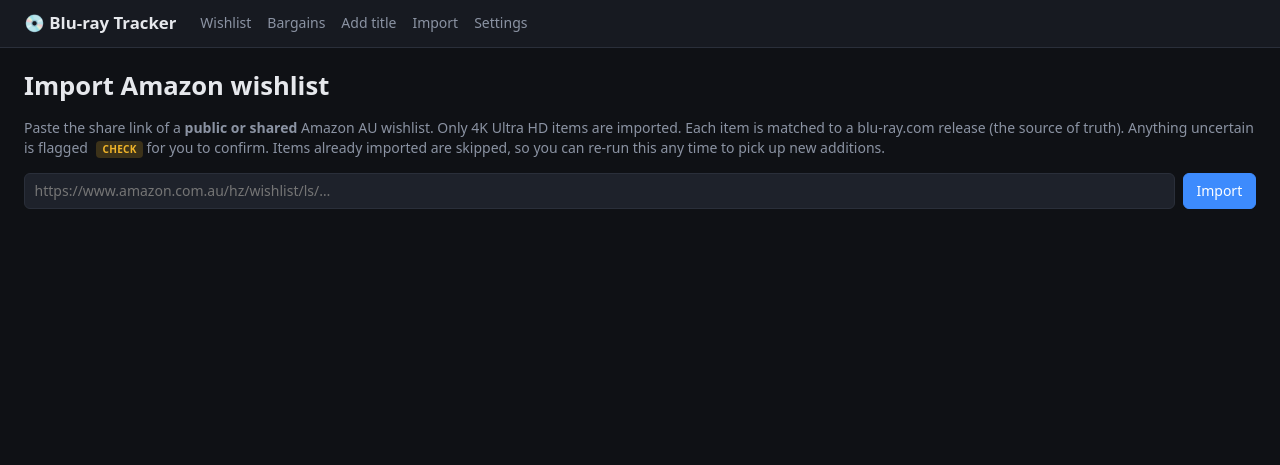
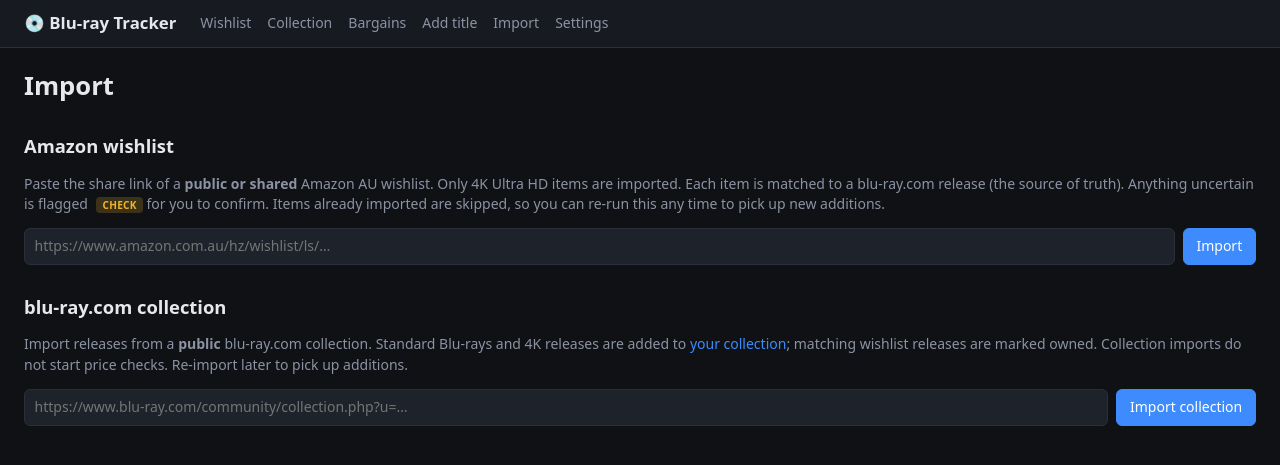
Before and after one commit to MD-gh-5243542/bluray-price-tracker, a FastAPI app: page /import in a window 1280 px wide. Shown: the top 465 px of the page. Run offline with FastAPI, Linux system fonts and the light colour scheme.

Commit message:
Add owned collection and Blu-ray.com import
Add a collection page for owned Blu-ray and 4K releases and an asynchronous public Blu-ray.com collection importer. Existing wishlist releases are marked owned by release ID; collection imports do not queue price checks.

Co-authored-by: Copilot <223556219+Copilot@users.noreply.github.com>

```diff
--- /dev/null
+++ b/app/collection_importer.py
@@ -0,0 +1,126 @@
+"""Import owned releases from a public blu-ray.com collection."""
+import logging
+from urllib.parse import parse_qs, urljoin, urlsplit
+
+from bs4 import BeautifulSoup
+
+from . import bluray, fetch, tracker
+from .db import Title, get_session, select
+
+log = logging.getLogger(__name__)
+_COLLECTION_PATH = "/community/collection.php"
+_ALLOWED_HOSTS = {"blu-ray.com", "www.blu-ray.com"}
+_PAGE_PARAMS = {"page", "start", "offset", "from"}
+
+
+def validate_collection_url(url: str) -> tuple[str, str]:
+    parsed = urlsplit(url)
+    params = parse_qs(parsed.query)
+    user_id = (params.get("u") or [""])[0]
+    if parsed.scheme not in ("http", "https") or parsed.hostname not in _ALLOWED_HOSTS \
+            or parsed.path.rstrip("/") != _COLLECTION_PATH or not user_id:
+        raise ValueError("Use a public blu-ray.com collection link with a user ID.")
+    return user_id, url
+
+
+def _page_links(soup: BeautifulSoup, current_url: str, user_id: str) -> list[str]:
+    current = urlsplit(current_url)
+    current_params = parse_qs(current.query)
+    links = []
+    for anchor in soup.select("a[href]"):
+        parsed = urlsplit(urljoin(bluray.BASE, anchor["href"]))
+        params = parse_qs(parsed.query)
+        if (parsed.hostname not in _ALLOWED_HOSTS or parsed.path != _COLLECTION_PATH
+                or (params.get("u") or [""])[0] != user_id):
+            continue
+        if current_params.get("action") and params.get("action") != current_params["action"]:
+            continue
+        if any(params.get(key) != current_params.get(key) for key in _PAGE_PARAMS):
+            links.append(parsed.geturl())
+    return links
+
+
+def fetch_collection(url: str, progress=None) -> list[bluray.SearchResult]:
+    """Read every discoverable page of a public collection, deduplicating releases."""
+    user_id, start_url = validate_collection_url(url)
+    pending = [start_url]
+    visited: set[str] = set()
+    releases: dict[str, bluray.SearchResult] = {}
+
+    while pending:
+        page_url = pending.pop(0)
+        if page_url in visited:
+            continue
+        if len(visited) >= 100:
+            raise ValueError("Collection pagination exceeded 100 pages; import stopped.")
+        visited.add(page_url)
+        if progress:
+            progress(f"Reading blu-ray.com collection page {len(visited)}")
+        try:
+            page_html = fetch.get(page_url)
+        except fetch.Blocked:
+            page_html = fetch.browser_get(page_url)
+        soup = BeautifulSoup(page_html, "lxml")
+        product_links = soup.select("a.hoverlink[data-productid]")
+        anchors = product_links or soup.select("a[href*='/movies/']")
+        for anchor in anchors:
+            href = urljoin(bluray.BASE, anchor.get("href", ""))
+            release_id = anchor.get("data-productid") or bluray._id_from_url(href)
+            if not release_id or not href.startswith(bluray.BASE + "/movies/"):
+                continue
+            title = (anchor.get("title") or anchor.get_text(" ", strip=True)).strip()
+            if not title:
+                continue
+            image = anchor.find("img")
+            releases.setdefault(release_id, bluray.SearchResult(
+                str(release_id), href, title, image.get("src", "") if image else "",
+                bluray.is_4k(title),
+            ))
+        for next_url in _page_links(soup, page_url, user_id):
+            if next_url not in visited and next_url not in pending:
+                pending.append(next_url)
+
+    if not releases:
+        raise ValueError("No collection titles were found. Make sure the blu-ray.com collection is public.")
+    return list(releases.values())
+
+
+def import_collection(url: str, progress=None) -> dict:
+    results = fetch_collection(url, progress)
+    added = marked_owned = skipped = failed = 0
+    for index, result in enumerate(results, 1):
+        tracker._raise_if_cancelled()
+        if progress:
+            progress(f"[{index}/{len(results)}] {result.title}")
+        try:
+            release = bluray.details(result.url)
+        except Exception:
+            failed += 1
+            log.exception("blu-ray.com collection release details failed for %s", result.url)
+            continue
+        if not release.bluray_id:
+            failed += 1
+            continue
+        with get_session() as session:
+            existing = session.exec(
+                select(Title).where(Title.bluray_id == release.bluray_id)).first()
+            if existing:
+                if existing.purchased:
+                    skipped += 1
+                else:
+                    existing.purchased = True
+                    session.add(existing)
+                    marked_owned += 1
+            else:
+                title = Title(source="bluray_collection", source_title=result.title, purchased=True)
+                bluray.apply_release(title, release)
+                session.add(title)
+                added += 1
+            session.commit()
+    return {
+        "found": len(results),
+        "added": added,
+        "marked_owned": marked_owned,
+        "skipped": skipped,
+        "failed": failed,
+    }
--- a/app/jobs.py
+++ b/app/jobs.py
@@ -8,7 +8,7 @@ from datetime import datetime
 
 from apscheduler.schedulers.background import BackgroundScheduler
 
-from . import config, fetch, importer, tracker
+from . import collection_importer, config, fetch, importer, tracker
 
 log = logging.getLogger(__name__)
 
@@ -90,6 +90,14 @@ def queue_import(url: str):
     submit("Importing Amazon wishlist", job, url)
 
 
+def queue_collection_import(url: str):
+    def job(url, progress):
+        result = collection_importer.import_collection(url, progress=progress)
+        status["last_collection_import"] = result
+
+    submit("Importing blu-ray.com collection", job, url)
+
+
 def start_scheduler():
     if config.CHECK_INTERVAL_HOURS > 0:
         _scheduler.add_job(queue_check_all, "interval", hours=config.CHECK_INTERVAL_HOURS,
--- a/app/main.py
+++ b/app/main.py
@@ -13,7 +13,7 @@ from fastapi.responses import HTMLResponse, JSONResponse, RedirectResponse, Stre
 from fastapi.staticfiles import StaticFiles
 from fastapi.templating import Jinja2Templates
 
-from . import bluray, config, jobs, notify
+from . import bluray, collection_importer, config, jobs, notify
 from .stores import MODULES
 from .stores.base import MATCH_MODES, parse_upcs
 from .db import (STORE_NAMES, STORES, ExcludedUrl, Listing, PricePoint, Title, enabled_stores,
@@ -203,6 +203,41 @@ def export_csv():
     buf.seek(0)
     return StreamingResponse(iter([buf.getvalue()]), media_type="text/csv",
                              headers={"Content-Disposition": "attachment; filename=wishlist.csv"})
+
+
+@app.get("/collection", response_class=HTMLResponse)
+def collection_page(request: Request, q: str = "", sort: str = "name"):
+    with get_session() as session:
+        titles = session.exec(select(Title).where(Title.purchased == True)).all()  # noqa: E712
+    if q:
+        titles = [title for title in titles
+                  if q.lower() in f"{title.name} {title.edition or ''} {title.year or ''}".lower()]
+    if sort == "format":
+        titles.sort(key=lambda title: (title.is_4k, title.name.lower()))
+    elif sort == "added":
+        titles.sort(key=lambda title: title.created_at, reverse=True)
+    else:
+        sort = "name"
+        titles.sort(key=lambda title: title.name.lower().removeprefix("the "))
+    return render(request, "collection.html", titles=titles, q=q, sort=sort)
+
+
+@app.post("/collection/{tid}/remove")
+def collection_remove(tid: int):
+    with get_session() as session:
+        title = session.get(Title, tid)
+        if not title:
+            raise HTTPException(404)
+        if title.is_4k:
+            title.purchased = False
+            session.add(title)
+        else:
+            for model in (Listing, PricePoint, ExcludedUrl):
+                for row in session.exec(select(model).where(model.title_id == tid)).all():
+                    session.delete(row)
+            session.delete(title)
+        session.commit()
+    return back("/collection")
 
 
 # ------------------------------------------------------------------- add ---
@@ -570,13 +605,27 @@ def excluded_delete(tid: int, eid: int):
 @app.get("/import", response_class=HTMLResponse)
 def import_page(request: Request):
     return render(request, "import.html", url=get_setting("amazon_wishlist_url", ""),
-                  last=jobs.status.get("last_import"))
+                  last=jobs.status.get("last_import"),
+                  collection_url=get_setting("bluray_collection_url", ""),
+                  last_collection=jobs.status.get("last_collection_import"))
 
 
 @app.post("/import")
 def import_start(url: str = Form(...)):
     set_setting("amazon_wishlist_url", url.strip())
     jobs.queue_import(url.strip())
+    return back("/import")
+
+
+@app.post("/import/collection")
+def collection_import_start(url: str = Form(...)):
+    url = url.strip()
+    try:
+        collection_importer.validate_collection_url(url)
+    except ValueError as exc:
+        raise HTTPException(400, str(exc)) from exc
+    set_setting("bluray_collection_url", url)
+    jobs.queue_collection_import(url)
     return back("/import")
 
 
--- a/app/templates/base.html
+++ b/app/templates/base.html
@@ -12,6 +12,7 @@
     <a href="/" class="brand">💿 Blu-ray Tracker</a>
     <nav>
       <a href="/">Wishlist</a>
+      <a href="/collection">Collection</a>
       <a href="/bargains">Bargains</a>
       <a href="/add">Add title</a>
       <a href="/import">Import</a>
--- a/app/templates/import.html
+++ b/app/templates/import.html
@@ -1,17 +1,32 @@
 {% extends "base.html" %}
 {% block title %}Import{% endblock %}
 {% block content %}
-<h1>Import Amazon wishlist</h1>
+<h1>Import</h1>
+<h2>Amazon wishlist</h2>
 <p class="muted">Paste the share link of a <strong>public or shared</strong> Amazon AU wishlist. Only 4K Ultra HD items are imported. Each item is matched to a blu-ray.com release (the source of truth). Anything uncertain is flagged <span class="badge review">check</span> for you to confirm. Items already imported are skipped, so you can re-run this any time to pick up new additions.</p>
 <form method="post" class="searchbar">
   <input type="url" name="url" value="{{ url }}" placeholder="https://www.amazon.com.au/hz/wishlist/ls/…" required>
   <button class="btn primary" {% if status.running %}disabled{% endif %}>Import</button>
 </form>
-{% if status.running and 'Import' in status.running %}
+{% if status.running and 'Amazon wishlist' in status.running %}
   <p><span class="spinner"></span> {{ status.detail }}</p>
   <p class="muted small">This takes a few minutes: blu-ray.com is queried politely, then all prices are checked.</p>
 {% endif %}
 {% if last %}
   <div class="alert ok">Last import: found {{ last.found }} item(s), added {{ last.added }}, skipped {{ last.skipped }} already on the list{% if last.skipped_non_4k %}, ignored {{ last.skipped_non_4k }} non-4K item(s){% endif %}. <a href="/?sort=added">View wishlist →</a></div>
 {% endif %}
+
+<h2>blu-ray.com collection</h2>
+<p class="muted">Import releases from a <strong>public</strong> blu-ray.com collection. Standard Blu-rays and 4K releases are added to <a href="/collection">your collection</a>; matching wishlist releases are marked owned. Collection imports do not start price checks. Re-import later to pick up additions.</p>
+<form method="post" action="/import/collection" class="searchbar">
+  <input type="url" name="url" value="{{ collection_url }}" placeholder="https://www.blu-ray.com/community/collection.php?u=…" required>
+  <button class="btn primary" {% if status.running %}disabled{% endif %}>Import collection</button>
+</form>
+{% if status.running and 'blu-ray.com collection' in status.running %}
+  <p><span class="spinner"></span> {{ status.detail }}</p>
+  <p class="muted small">Each release is matched to its blu-ray.com details; no retailer scans are queued.</p>
+{% endif %}
+{% if last_collection %}
+  <div class="alert ok">Last collection import: found {{ last_collection.found }}, added {{ last_collection.added }}, marked owned {{ last_collection.marked_owned }}, already owned {{ last_collection.skipped }}{% if last_collection.failed %}, failed {{ last_collection.failed }}{% endif %}. <a href="/collection">View collection →</a></div>
+{% endif %}
 {% endblock %}
```
Also changed, not shown: app/templates/collection.html (added, +50 -0 lines), README.md.
